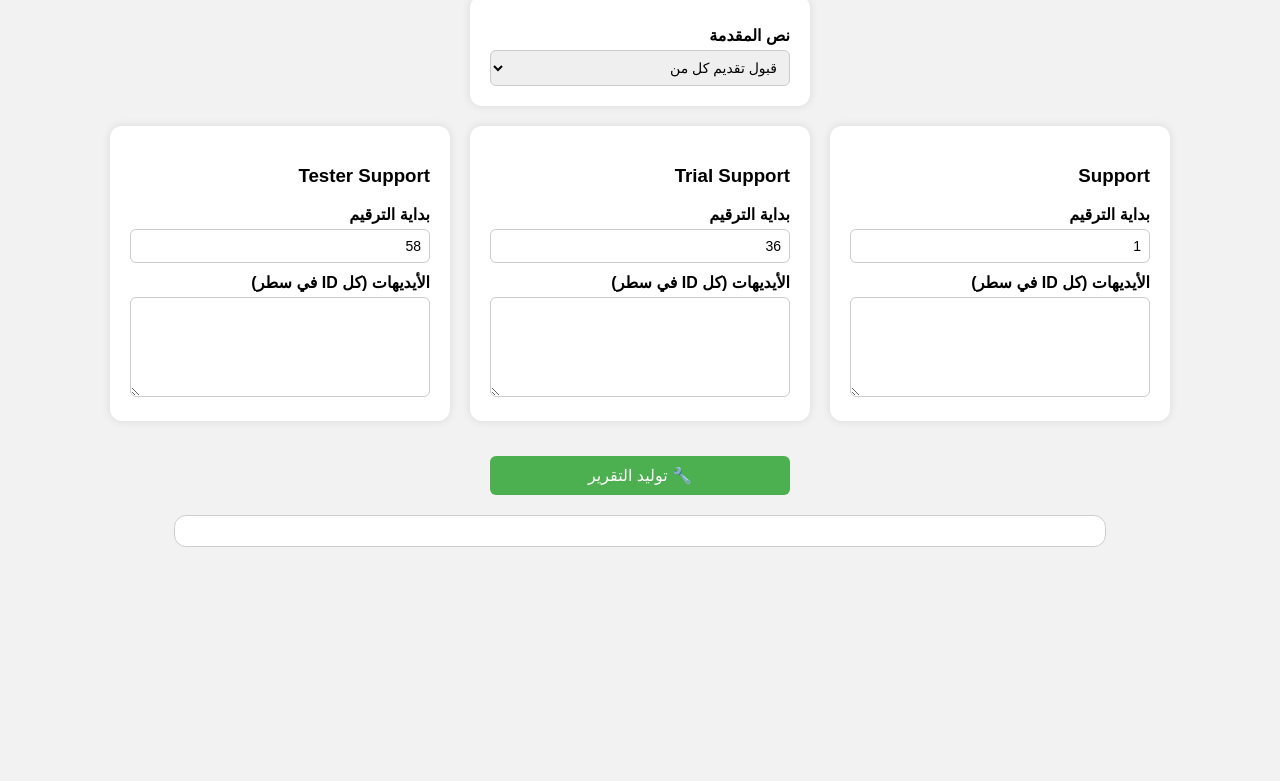
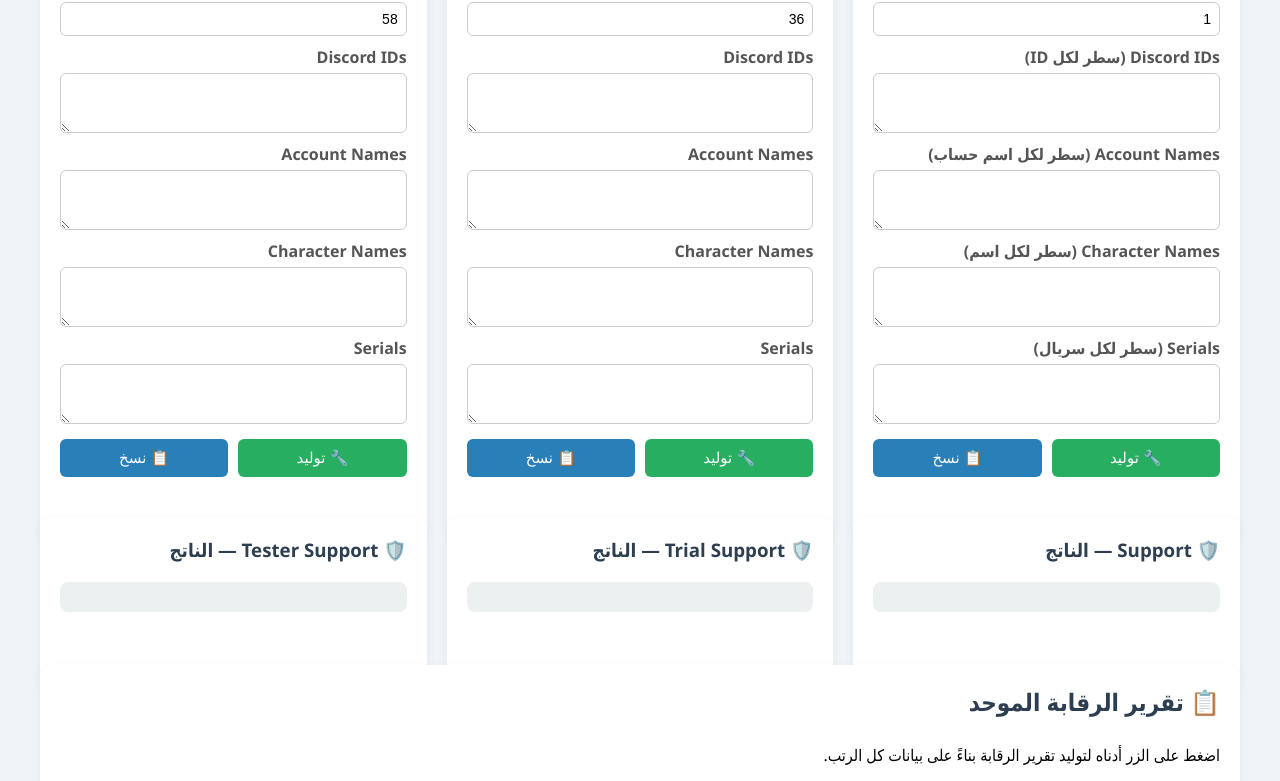
Before and after one commit to vndel/ulg-calculator, a plain HTML site: page mnsdl.html in a window 1280 px wide. Shown: the part 110-891 px from the top of the page. Before the commit the page ends 800 px from the top, so only its background shows below. Drawn offline with Linux system fonts and the light colour scheme.

Commit message:
Update mnsdl.html

```diff
--- a/mnsdl.html
+++ b/mnsdl.html
@@ -2,202 +2,231 @@
 <html lang="ar" dir="rtl">
 <head>
   <meta charset="UTF-8">
-  <title>مولد تقرير الرتب</title>
+  <title>مولد الأوامر وتقارير الرتب</title>
   <style>
     body {
-      font-family: Arial, sans-serif;
-      background: #f2f2f2;
+      font-family: 'Segoe UI', Tahoma, sans-serif;
+      background: #f0f4f8;
+      margin: 0;
+      padding: 20px;
+      display: flex;
+      justify-content: center;
+    }
+    .grid {
+      display: grid;
+      grid-template-columns: repeat(3, 1fr);
+      grid-template-rows: auto auto auto;
+      grid-gap: 20px;
+      width: 100%;
+      max-width: 1200px;
+      grid-template-areas:
+        "supportIn trialIn testerIn"
+        "supportOut trialOut testerOut"
+        "reportGen reportGen reportGen";
+    }
+    .supportIn   { grid-area: supportIn; }
+    .trialIn     { grid-area: trialIn; }
+    .testerIn    { grid-area: testerIn; }
+    .supportOut  { grid-area: supportOut; }
+    .trialOut    { grid-area: trialOut; }
+    .testerOut   { grid-area: testerOut; }
+    .reportGen   { grid-area: reportGen; }
+
+    .card {
+      background: #fff;
+      border-radius: 12px;
+      box-shadow: 0 4px 12px rgba(0,0,0,0.05);
+      padding: 20px;
       display: flex;
       flex-direction: column;
-      align-items: center;
-      padding: 30px;
+      height: 100%;
     }
-
-    h2 {
-      color: #333;
+    h2, h3 {
+      margin: 0 0 10px;
+      color: #2c3e50;
     }
-
-    .cards {
+    label {
+      margin-top: 10px;
+      font-weight: bold;
+      color: #555;
+    }
+    textarea, input[type="number"] {
+      margin-top: 5px;
+      padding: 8px;
+      border: 1px solid #ccc;
+      border-radius: 6px;
+      font-size: 14px;
+      width: 100%;
+      box-sizing: border-box;
+    }
+    textarea { resize: vertical; height: 60px; }
+    .buttons {
+      margin-top: 15px;
       display: flex;
-      gap: 20px;
-      flex-wrap: wrap;
-      justify-content: center;
-      margin-bottom: 20px;
+      gap: 10px;
     }
-
-    .card {
-      background: white;
-      padding: 20px;
-      border-radius: 12px;
-      box-shadow: 0 0 10px rgba(0, 0, 0, 0.1);
-      width: 300px;
-    }
-
-    label {
-      display: block;
-      margin: 10px 0 5px;
-      font-weight: bold;
-    }
-
-    input, textarea, select {
-      width: 100%;
-      padding: 8px;
-      border-radius: 6px;
-      border: 1px solid #ccc;
-      box-sizing: border-box;
-      font-size: 14px;
-    }
-
-    textarea {
-      height: 100px;
-    }
-
     button {
-      margin-top: 15px;
-      width: 300px;
+      flex: 1;
       padding: 10px;
-      color: white;
       border: none;
       border-radius: 6px;
+      font-size: 15px;
       cursor: pointer;
-      font-size: 16px;
+      color: #fff;
+      transition: opacity 0.2s;
     }
-
-    button:hover {
-      opacity: 0.9;
-    }
-
-    #generateBtn {
-      background-color: #4CAF50;
-    }
-
-    #copyBtn {
-      display: none;
-      background-color: #2196F3;
-    }
-
+    button:hover { opacity: 0.9; }
+    .generate { background: #27ae60; }
+    .copy     { background: #2980b9; }
     pre {
+      margin-top: 10px;
+      background: #ecf0f1;
+      padding: 15px;
+      border-radius: 8px;
+      overflow: auto;
       white-space: pre-wrap;
-      background: #fff;
-      padding: 15px;
-      border: 1px solid #ccc;
-      border-radius: 12px;
-      width: 90%;
-      max-width: 900px;
-      margin-top: 20px;
+      word-break: break-all;
+      max-height: 200px;
     }
   </style>
 </head>
 <body>
-  <h2>مولد تقرير الرتب</h2>
+  <div class="grid">
 
-  <!-- المقدمة القابلة للتعديل -->
-  <div class="card" style="margin-bottom: 20px;">
-    <label for="introText">نص المقدمة</label>
-    <select id="introText" onchange="customIntro(this.value)">
-      <option value="قبول تقديم كل من">قبول تقديم كل من</option>
-      <option value="تحديث اكواد كل من">تحديث اكواد كل من</option>
-      <option value="ترقية كل من">ترقية كل من</option>
-      <option value="custom">مخصص...</option>
-    </select>
-    <input type="text" id="customIntroText" placeholder="أدخل نصًا مخصصًا" style="display:none; margin-top: 10px;">
+    <!-- Support Input -->
+    <div class="card supportIn">
+      <h3>🛡️ Support — إدخال</h3>
+      <label>بداية الترقيم</label>
+      <input type="number" id="startSupport" value="1">
+      <label>Discord IDs (سطر لكل ID)</label>
+      <textarea id="supportIDs"></textarea>
+      <label>Account Names (سطر لكل اسم حساب)</label>
+      <textarea id="supportAccounts"></textarea>
+      <label>Character Names (سطر لكل اسم)</label>
+      <textarea id="supportNames"></textarea>
+      <label>Serials (سطر لكل سريال)</label>
+      <textarea id="supportSerials"></textarea>
+      <div class="buttons">
+        <button class="generate" onclick="generateAssignment('support')">🔧 توليد</button>
+        <button class="copy" onclick="copyAssignment('outputSupport')">📋 نسخ</button>
+      </div>
+    </div>
+
+    <!-- Trial Support Input -->
+    <div class="card trialIn">
+      <h3>🛡️ Trial Support — إدخال</h3>
+      <label>بداية الترقيم</label>
+      <input type="number" id="startTrial" value="36">
+      <label>Discord IDs</label>
+      <textarea id="trialIDs"></textarea>
+      <label>Account Names</label>
+      <textarea id="trialAccounts"></textarea>
+      <label>Character Names</label>
+      <textarea id="trialNames"></textarea>
+      <label>Serials</label>
+      <textarea id="trialSerials"></textarea>
+      <div class="buttons">
+        <button class="generate" onclick="generateAssignment('trial')">🔧 توليد</button>
+        <button class="copy" onclick="copyAssignment('outputTrial')">📋 نسخ</button>
+      </div>
+    </div>
+
+    <!-- Tester Support Input -->
+    <div class="card testerIn">
+      <h3>🛡️ Tester Support — إدخال</h3>
+      <label>بداية الترقيم</label>
+      <input type="number" id="startTester" value="58">
+      <label>Discord IDs</label>
+      <textarea id="testerIDs"></textarea>
+      <label>Account Names</label>
+      <textarea id="testerAccounts"></textarea>
+      <label>Character Names</label>
+      <textarea id="testerNames"></textarea>
+      <label>Serials</label>
+      <textarea id="testerSerials"></textarea>
+      <div class="buttons">
+        <button class="generate" onclick="generateAssignment('tester')">🔧 توليد</button>
+        <button class="copy" onclick="copyAssignment('outputTester')">📋 نسخ</button>
+      </div>
+    </div>
+
+    <!-- Support Output -->
+    <div class="card supportOut">
+      <h3>🛡️ Support — الناتج</h3>
+      <pre id="outputSupport"></pre>
+    </div>
+
+    <!-- Trial Output -->
+    <div class="card trialOut">
+      <h3>🛡️ Trial Support — الناتج</h3>
+      <pre id="outputTrial"></pre>
+    </div>
+
+    <!-- Tester Output -->
+    <div class="card testerOut">
+      <h3>🛡️ Tester Support — الناتج</h3>
+      <pre id="outputTester"></pre>
+    </div>
+
+    <!-- مولد تقرير الرقابة الموحد -->
+    <div class="card reportGen">
+      <h2>📋 تقرير الرقابة الموحد</h2>
+      <p>اضغط على الزر أدناه لتوليد تقرير الرقابة بناءً على بيانات كل الرتب.</p>
+      <div class="buttons">
+        <button class="generate" onclick="generateReport()">🔧 تقرير</button>
+        <button class="copy" onclick="copyReport()">📋 نسخ</button>
+      </div>
+      <pre id="outputReport"></pre>
+    </div>
+
   </div>
 
-  <div class="cards">
-    <div class="card">
-      <h3>Support</h3>
-      <label>بداية الترقيم</label>
-      <input type="number" id="startnum1" value="1">
-      <label>الأيديهات (كل ID في سطر)</label>
-      <textarea id="support"></textarea>
-    </div>
-
-    <div class="card">
-      <h3>Trial Support</h3>
-      <label>بداية الترقيم</label>
-      <input type="number" id="startnum2" value="36">
-      <label>الأيديهات (كل ID في سطر)</label>
-      <textarea id="trialSupport"></textarea>
-    </div>
-
-    <div class="card">
-      <h3>Tester Support</h3>
-      <label>بداية الترقيم</label>
-      <input type="number" id="startnum3" value="58">
-      <label>الأيديهات (كل ID في سطر)</label>
-      <textarea id="testerSupport"></textarea>
-    </div>
-  </div>
-
-  <button id="generateBtn" onclick="generate()">🔧 توليد التقرير</button>
-  <button id="copyBtn" onclick="copyText()">📋 نسخ</button>
-
-  <pre id="output"></pre>
-
   <script>
-    function formatNumber(num) {
-      return num < 10 ? '0' + num : num;
+    function generateAssignment(role) {
+      let roleID = 0;
+      if (role === 'support') roleID = 3;
+      else if (role === 'trial') roleID = 2;
+      else if (role === 'tester') roleID = 1;
+      const start = parseInt(document.getElementById('start' + capitalize(role)).value);
+      const ids = document.getElementById(role + 'IDs').value.trim().split('\n').filter(Boolean);
+      const names = document.getElementById(role + 'Names').value.trim().split('\n').filter(Boolean);
+      const accounts = document.getElementById(role + 'Accounts').value.trim().split('\n').filter(Boolean);
+      const serials = document.getElementById(role + 'Serials').value.trim().split('\n').filter(Boolean);
+      const count = Math.max(ids.length, names.length, accounts.length, serials.length);
+      let out = `ulg_format ${roleID}\n`;
+      for (let i = 0; i < count; i++) {
+        const id = ids[i] || '';
+        const name = names[i] ? ` [S-${String(start + i).padStart(2, '0')}] ${names[i]}` : '';
+        const acct = accounts[i] ? ` | Account: ${accounts[i]}` : '';
+        const ser = serials[i] ? ` | Serial: ${serials[i]}` : '';
+        out += id + name + acct + ser + '\n';
+      }
+      document.getElementById('output' + capitalize(role)).textContent = out;
     }
-
-    function customIntro(value) {
-      const customInput = document.getElementById('customIntroText');
-      if (value === 'custom') {
-        customInput.style.display = 'block';
-      } else {
-        customInput.style.display = 'none';
-      }
+    function capitalize(s) { return s.charAt(0).toUpperCase() + s.slice(1); }
+    function copyAssignment(id) {
+      navigator.clipboard.writeText(document.getElementById(id).textContent);
+      alert('✅ تم النسخ!');
     }
-
-    function generateSection(title, idsText, startNum, emoji) {
-      const ids = idsText.split('\n').map(e => e.trim()).filter(e => e);
-      if (ids.length === 0) return `\`\`${title}\`\` ${emoji} \n\n- NULL\n`;
-
-      let section = `\`\`${title}\`\` ${emoji} \n\n`;
-      ids.forEach((id, i) => {
-        let number = formatNumber(i + parseInt(startNum));
-        number = String(number).padStart(2, '0');
-        section += `- <@${id}> => [S-${number}]\n`;
-      });
-      return section;
+    function formatNum(n) { return String(n).padStart(2, '0'); }
+    function genSection(title, field, startField) {
+      const start = parseInt(document.getElementById(startField).value);
+      const ids = document.getElementById(field + 'IDs').value.trim().split('\n').filter(Boolean);
+      if (!ids.length) return `\`\`${title}\`\` :emoji_41:\n\n- NULL\n`;
+      let s = `\`\`${title}\`\` :emoji_41:\n\n`;
+      ids.forEach((id, i) => { s += `- <@${id}> => [S-${formatNum(start + i)}]\n`; });
+      return s;
     }
-
-    function generate() {
-      const support = document.getElementById('support').value;
-      const trial = document.getElementById('trialSupport').value;
-      const tester = document.getElementById('testerSupport').value;
-
-      const start1 = document.getElementById('startnum1').value;
-      const start2 = document.getElementById('startnum2').value;
-      const start3 = document.getElementById('startnum3').value;
-
-      const introSelect = document.getElementById('introText').value;
-      const customIntro = document.getElementById('customIntroText').value;
-      const introText = introSelect === 'custom' && customIntro.trim() !== "" ? customIntro : introSelect;
-
-      const section1 = generateSection("Support", support, start1, ":emoji_41:");
-      const section2 = generateSection("Trial Support", trial, start2, ":emoji_41:");
-      const section3 = generateSection("Tester Support", tester, start3, ":emoji_41:");
-
-      const output = `:emoji_91:  قرار صترة الرقابة و التفتيش بـ ${introText} :- \n\n${section1}\n${section2}\n${section3}\n** الرقابة والتفتيش - الدعم الفني :emoji_29:  ** <@&1039498960777248808>`;
-
-      document.getElementById('output').textContent = output;
-      document.getElementById('copyBtn').style.display = "block";
+    function generateReport() {
+      const s1 = genSection('Support', 'support', 'startSupport');
+      const s2 = genSection('Trial Support', 'trial', 'startTrial');
+      const s3 = genSection('Tester Support', 'tester', 'startTester');
+      const out = `:emoji_91: قرار صادر الرقابة و التفتيش بـ ${new Date().toLocaleDateString('ar-EG')} :-\n\n${s1}\n${s2}\n${s3}\n** الرقابة والتفتيش - الدعم الفني :emoji_29: ** <@&1039498960777248808>`;
+      document.getElementById('outputReport').textContent = out;
     }
-
-    function copyText() {
-      const text = document.getElementById('output').textContent;
-      const btn = document.getElementById('copyBtn');
-
-      if (!text.trim()) return;
-
-      navigator.clipboard.writeText(text).then(() => {
-        btn.textContent = "✅ تم النسخ";
-        btn.style.backgroundColor = "#4CAF50";
-        setTimeout(() => {
-          btn.textContent = "📋 نسخ";
-          btn.style.backgroundColor = "#2196F3";
-        }, 3000);
-      });
+    function copyReport() {
+      navigator.clipboard.writeText(document.getElementById('outputReport').textContent);
+      alert('✅ تقرير الرقابة نُسخ!');
     }
   </script>
 </body>
```
